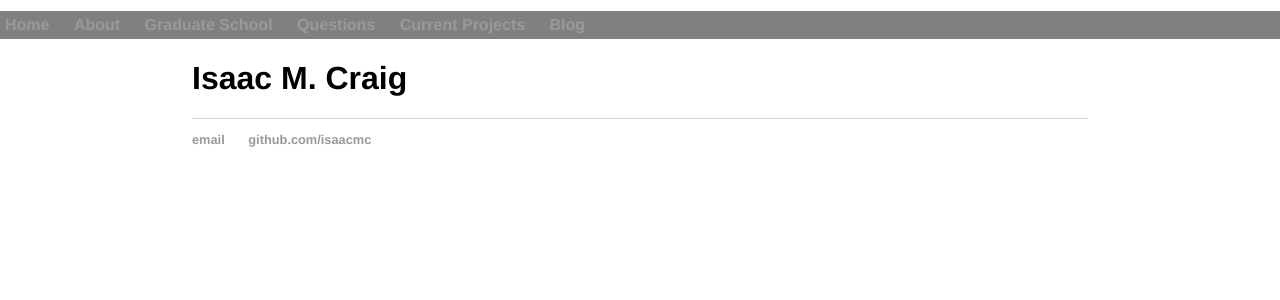
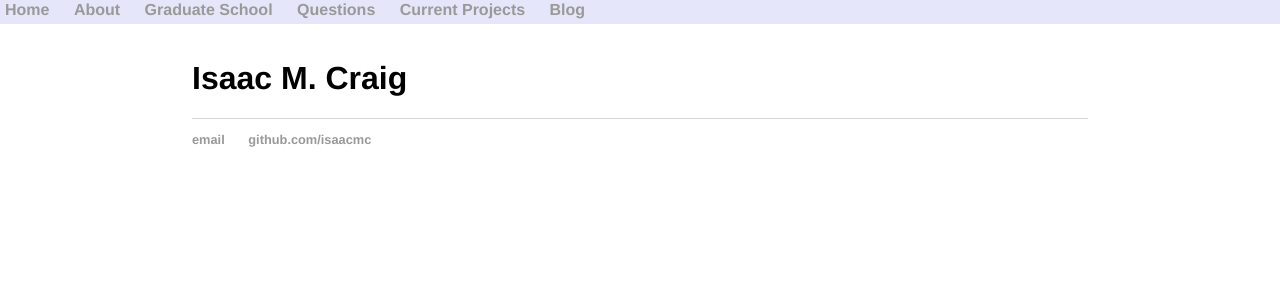
Before and after one commit to isundberg/isaacmc.github.io, a Jekyll site: the page built from index.html, in a window 1280 px wide. Shown: the top 300 px of the page. Built offline with Jekyll 4.4.1, drawn with Linux system fonts in a browser that asks for light colours.

Commit message:
Update main.css

```diff
--- a/css/main.css
+++ b/css/main.css
@@ -9,11 +9,11 @@ nav ul {
     list-style: none;
     font-weight: bold;
     position:fixed;
-    top:-5px;
+    top:-20px;
     left:0;
     width: 100%;
     color: white;
-    background: gray;
+    background: lavender;
 }
 
 footer ul {
```
